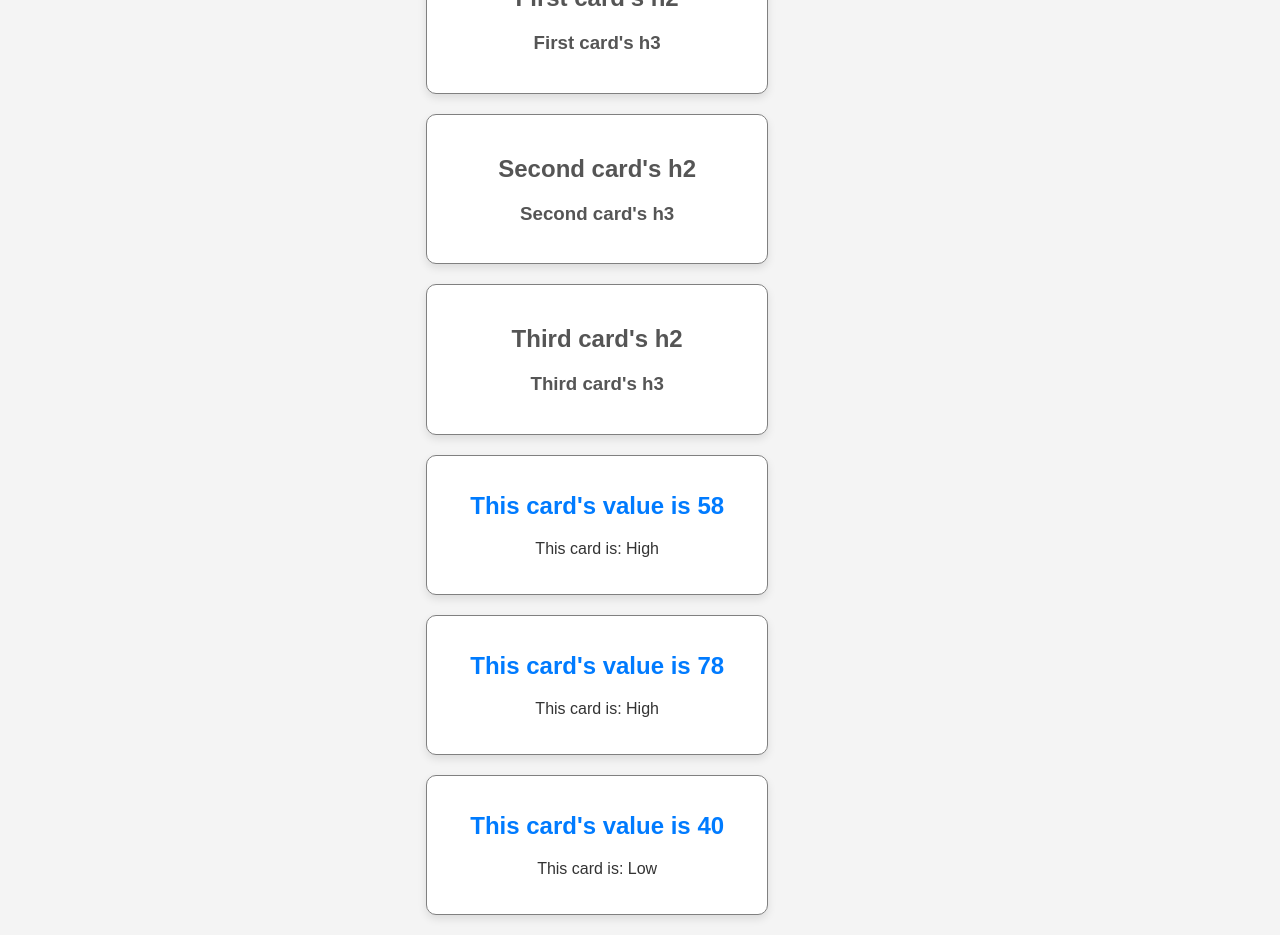
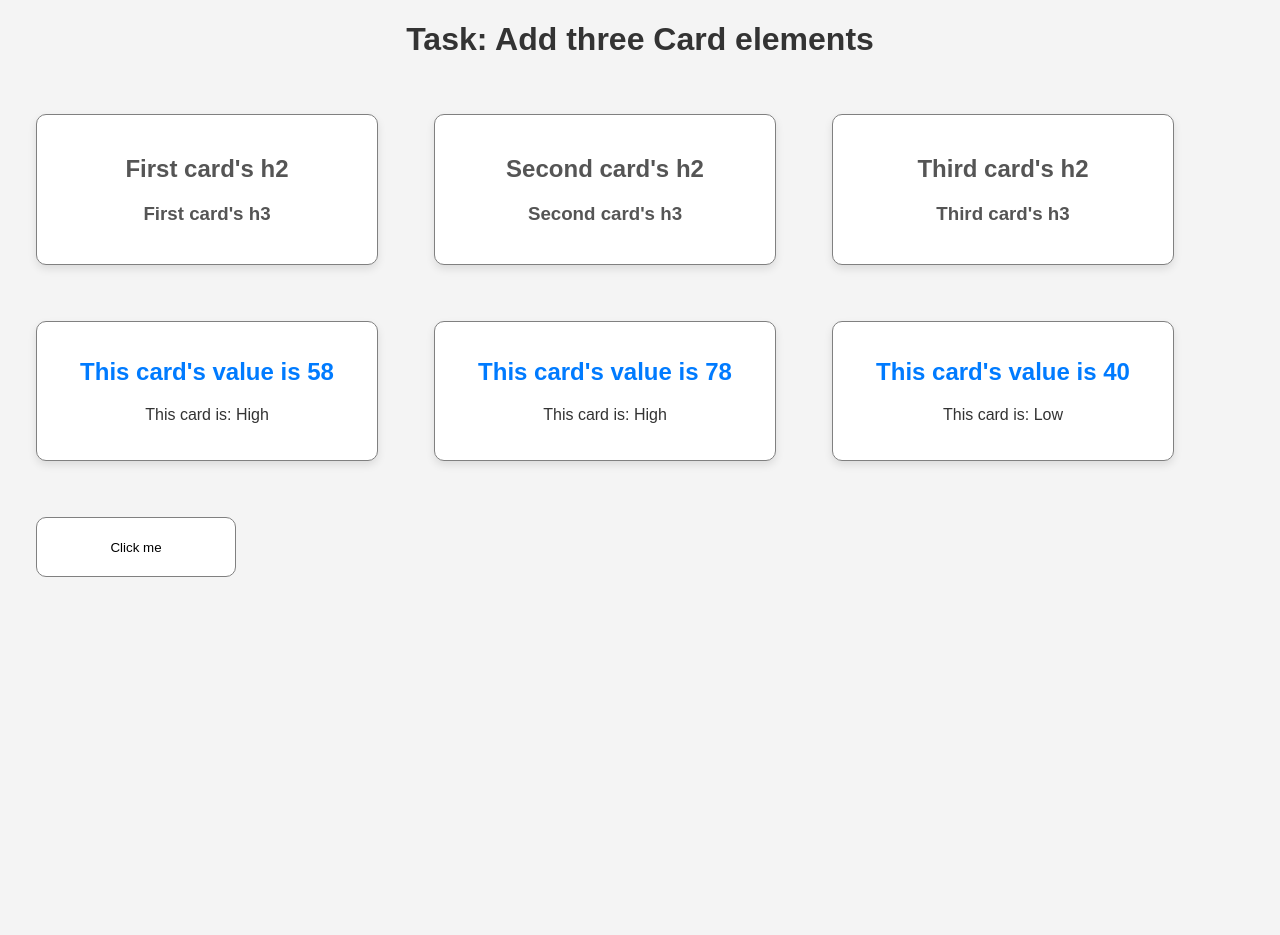
Before and after one commit to sebasortiz1989/MetaIOSDevelopmentReact, a React (Create React App) app in the folder 1ReactBasics/1firstapp/: page / in a window 1280 px wide. After the commit the page ends 800 px from the top, so only its background shows below. Built offline with nearby package versions, Linux system fonts and the light colour scheme.

Commit message:
Sebas: [add] Created a button and added a onClick event

```diff
--- a/1ReactBasics/1firstapp/src/App.css
+++ b/1ReactBasics/1firstapp/src/App.css
@@ -90,3 +90,24 @@ div {
   font-size: 1em;
   color: #333;
 }
+
+.app-container {
+  min-height: 100vh;
+  display: flex;
+  flex-direction: column;
+}
+
+.wrap-panel {
+  flex: 1;
+  display: flex;
+  flex-wrap: wrap;
+  align-content: flex-start;
+  gap: 1rem;
+  padding: 1rem;
+}
+
+/* Adjust the width of your components as needed */
+.wrap-panel > * {
+  flex-basis: calc(33.333% - 1rem);
+  min-width: 200px;
+}
--- a/1ReactBasics/1firstapp/src/App.js
+++ b/1ReactBasics/1firstapp/src/App.js
@@ -13,6 +13,7 @@ import Sidebar from "./components/Sidebar";
 import Logo from "./components/Logo";
 import Card from "./components/Card";
 import CardNumber from "./components/CardNumber";
+import Btn from "./components/Btn";
 
 /*
 function App() {
@@ -85,15 +86,19 @@ function ExampleProps() {
 const randNum = () => Math.floor(Math.random() * 100) + 1;
 function App() {
     return (
-        <div>
+        <div className="app-container">
             <h1>Task: Add three Card elements</h1>
-            <Card h2="First card's h2" h3="First card's h3"/>
-            <Card h2="Second card's h2" h3="Second card's h3"/>
-            <Card h2="Third card's h2" h3="Third card's h3"/>
-            <CardNumber num={randNum()} />
-            <CardNumber num={randNum()} />
-            <CardNumber num={randNum()} />
+            <div className="wrap-panel">
+                <Card h2="First card's h2" h3="First card's h3"/>
+                <Card h2="Second card's h2" h3="Second card's h3"/>
+                <Card h2="Third card's h2" h3="Third card's h3"/>
+                <CardNumber num={randNum()}/>
+                <CardNumber num={randNum()}/>
+                <CardNumber num={randNum()}/>
+                <Btn/>
+            </div>
         </div>
     );
 }
+
 export default App;
--- /dev/null
+++ b/1ReactBasics/1firstapp/src/components/Btn.jsx
@@ -0,0 +1,31 @@
+import {useState} from "react";
+
+function Btn() {
+    const [isClicked, setIsClicked] = useState(false);
+
+    const buttonStyle = {
+        maxWidth: "200px",
+        height: "60px",
+        margin: "20px",
+        border: "1px solid gray",
+        borderRadius: "10px",
+        backgroundColor: isClicked ? "#4CAF50" : "#ffffff",
+        color: isClicked ? "#ffffff" : "#000000",
+        transition: "all 0.3s ease",
+    }
+
+    function clickHandler() {
+        console.log("Clicked");
+        setIsClicked(true);
+
+        setTimeout(() => {
+            setIsClicked(false);
+        }, 100);
+    }
+
+    return (
+        <button onClick={clickHandler} style={buttonStyle}>Click me</button>
+    );
+}
+
+export default Btn;
```
